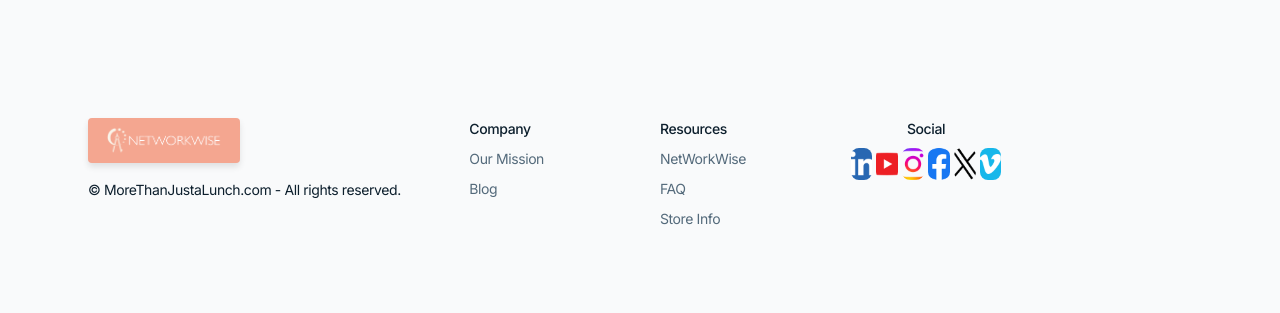
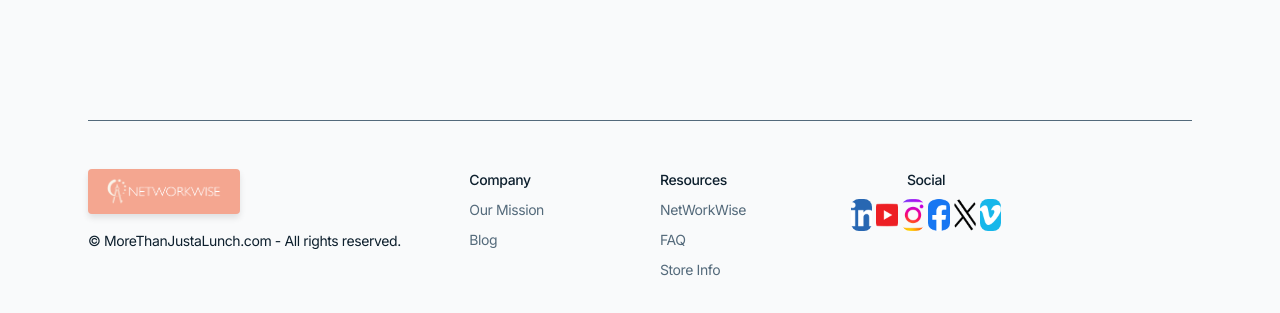
Before and after one commit to ISTAFAMARSHALL/nww-website2.0, a Next.js app: page / in a window 1280 px wide. Shown: the part 3470-3783 px from the top of the page. Before the commit the page ends 3748 px from the top, so only its background shows below. Built offline with nearby package versions, Linux system fonts and the light colour scheme.

Commit message:
made slogan clearer

```diff
--- a/app/(default)/layout.tsx
+++ b/app/(default)/layout.tsx
@@ -5,9 +5,8 @@ import { useEffect } from "react";
 import AOS from "aos";
 import "aos/dist/aos.css";
 
-import Header from "@/components/ui/header";
 import Header2 from '@/app/components/header'
-import Footer from "@/components/ui/footer";
+
 import Footer2 from '@/app/components/footer'
 
 export default function DefaultLayout({
@@ -26,13 +25,13 @@ export default function DefaultLayout({
 
   return (
     <>
-      {/* <Header /> */}
+
       <Header2 />
 
       <main className="grow">{children}</main>
 
-      {/* <Footer border={true} /> */}
-      <Footer2 />
+
+      <Footer2 border={true} />
     </>
   );
 }
--- a/app/components/footer.tsx
+++ b/app/components/footer.tsx
@@ -229,7 +229,7 @@ import VimeoIcon from "@/app/images/social-icons/5296519_video_vimeo_vimeo logo_
 
 export default function Footer({ border = false }) {
   return (
-    <footer style={{ justifyContent: "center" , marginTop: '-50px'}} className="footer">
+    <footer style={{ justifyContent: "center" }} className="footer">
       <div className="mx-auto max-w-6xl px-4 sm:px-6">
         <div className={`grid gap-10 py-8 sm:grid-cols-12 md:py-12 ${border ? "border-t border-[#546A7B]" : ""}`}>
           <div  className="space-y-2 sm:col-span-12 lg:col-span-4">
```
